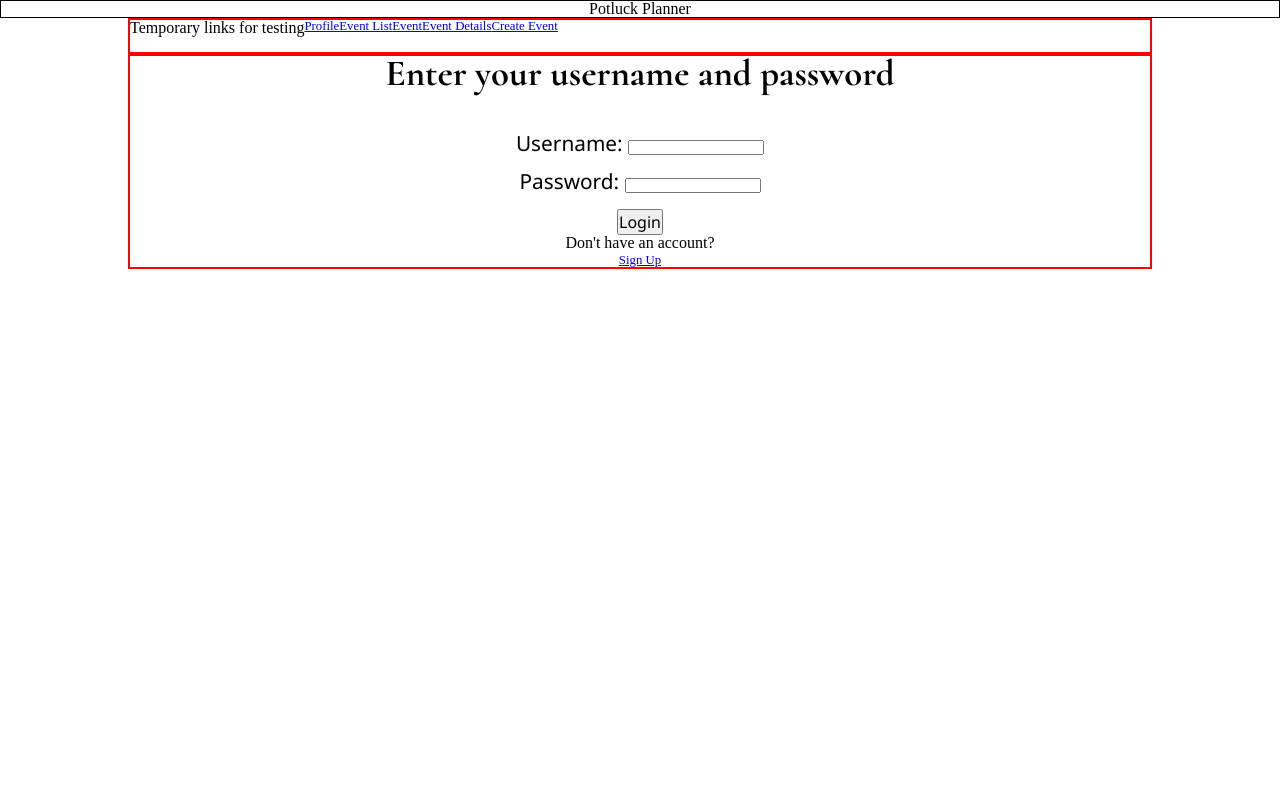
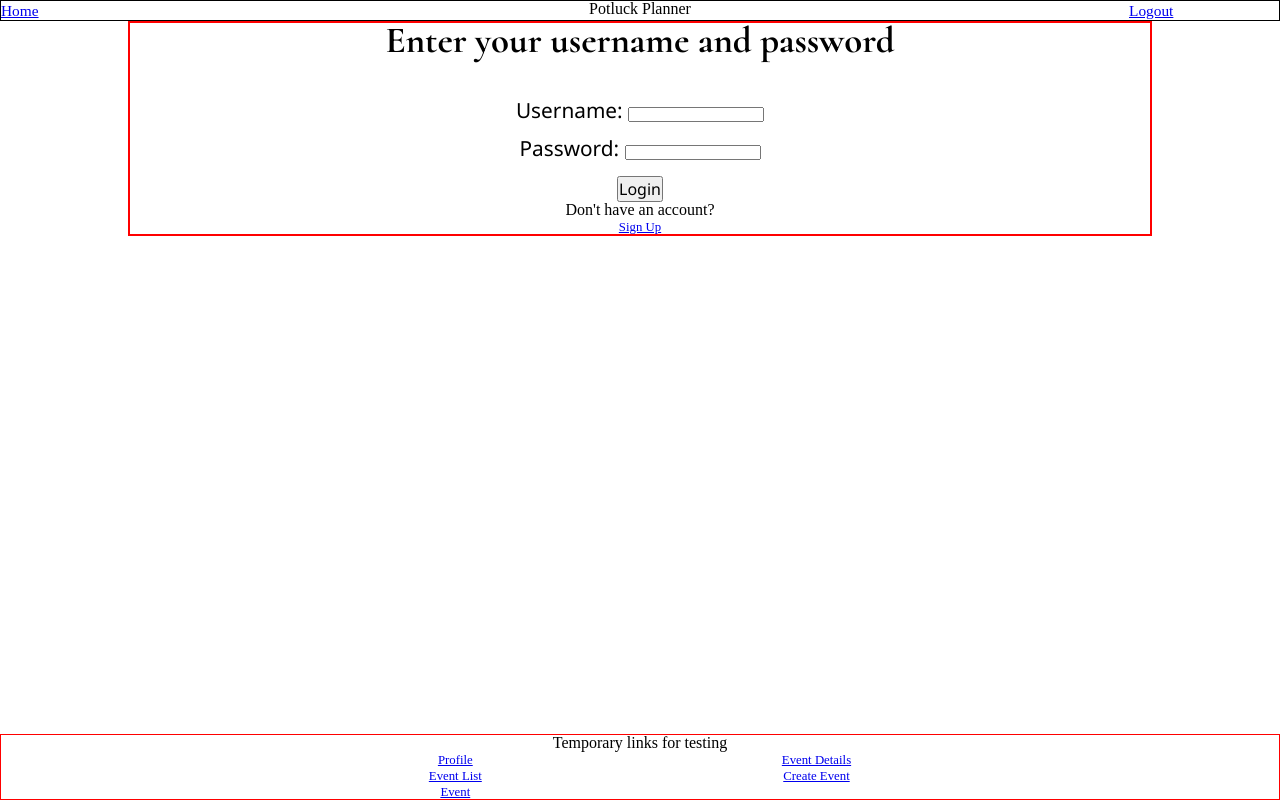
Before and after one commit to tinaxgao/frontend, a React (Create React App) app: page /login in a window 1280 px wide. Built offline with nearby package versions, Linux system fonts and the light colour scheme.

Commit message:
Updated axios calls in create and login files, updated app.js and app.css to move temp links to the footer

```diff
--- a/src/App.css
+++ b/src/App.css
@@ -62,7 +62,7 @@ table {
   margin: 0;  /* May already be in the reset */
 }
 
-/* ===== HEADER - NAV ===== */
+/* ===== HEADER - NAV - FOOTER ===== */
 header {
   margin: auto;
   border: 1px black solid;
@@ -98,9 +98,15 @@ header {
 .temp-container {
   width: 80%;
   display: flex;
-  /* text-align: center; */
+  justify-content: space-evenly;
   margin: auto;
-  border: 2px solid red
+}
+footer {
+  position: fixed;
+  padding: 10px 10px 0px 10px;
+  bottom: 0;
+  width: 100%;
+  border: 1px solid red
 }
 
 /* =============== */
--- a/src/App.js
+++ b/src/App.js
@@ -25,28 +25,16 @@ function App() {
       <header>
         <nav className="nav-container">
           <div className="nav-left">
-            {/* <Link to="/Home">Home</Link><br/> */}
+            <Link to="/Home">Home</Link><br/>
           </div>
           <div className="nav-center">
             <h1>Potluck Planner</h1>
           </div>
           <div className="nav-right">
-            { isLoggedIn && <Link to="/logout">Logout</Link>}
+            <Link to="/logout">Logout</Link> {/* REMOVED TERNARY; NOT WORKING */}
           </div>
         </nav>
       </header>
-
-      {/* TEMPORARY LINKS FOR TESTING */}
-      <div className='temp-container'>
-        <p>Temporary links for testing</p>
-        <Link to="/profile">Profile</Link><br/>
-        <Link to="/event-list">Event List</Link><br/>
-        <Link to="/event">Event</Link><br/>
-        <br/>
-        <Link to="/event-details">Event Details</Link><br/>
-        <Link to="/create-event">Create Event</Link><br/>
-      </div>
-      {/* ^^^ TEMPORARY LINKS FOR TESTING ^^^ */}
 
       <div className="body-container">
         <Routes>
@@ -65,6 +53,23 @@ function App() {
         </Routes>
       </div>
 
+      <footer>
+        {/* TEMPORARY LINKS FOR TESTING */}
+        <p>Temporary links for testing</p>
+        <div className='temp-container'>
+          <div>
+            <Link to="/profile">Profile</Link><br/>
+            <Link to="/event-list">Event List</Link><br/>
+            <Link to="/event">Event</Link><br/>
+          </div>
+          <div>
+            <Link to="/event-details">Event Details</Link><br/>
+            <Link to="/create-event">Create Event</Link><br/>
+          </div>
+        </div>
+        {/* ^^^ TEMPORARY LINKS FOR TESTING ^^^ */}
+      </footer>
+
     </BrowserRouter>
   );
 }
--- a/src/components/CreateEvent.js
+++ b/src/components/CreateEvent.js
@@ -1,12 +1,13 @@
 import React, {useState} from "react";
 import { useNavigate } from "react-router";
 import axiosWithAuth from "../utils/axiosWithAuth";
+import axios from 'axios'; // <<<<< FOR TESTING - REMOVE WHEN DONE
 
 const initialEvent = {
-    title:"",
-    date:"",
-    location:"",
-    description:"",
+    event_title:"",
+    event_location:"",
+    event_description:"",
+    event_date:"",
 }
 
 const CreateEvent = () => {
@@ -22,13 +23,15 @@ const CreateEvent = () => {
 
     const handleSubmit = (e) => {
         e.preventDefault();
-        axiosWithAuth().post('/create', event)
+        // axiosWithAuth().post('/events', event)
+        axios.post('https://lambdapotluck.herokuapp.com/api/events', event)
             .then(response => {
                 console.log('CreateEvent.js: ', response);
                 navigate('/profile');
             })
             .catch(error => {
                 console.log('CreateEvent.js: ', error)
+                console.log(event)
             })
     }
 
@@ -41,8 +44,8 @@ const CreateEvent = () => {
               <label>Title:
                     <input
                         type="text"
-                        name="title"
-                        value={event.title}
+                        name="event_title"
+                        value={event.event_title}
                         onChange={handleChange}
                         placeholder="Enter Title Here"
                     />
@@ -51,8 +54,8 @@ const CreateEvent = () => {
               <label>Date:
                     <input
                         type="date"
-                        name="date"
-                        value={event.date}
+                        name="event_date"
+                        value={event.event_date}
                         onChange={handleChange}
                         placeholder="Enter Date Here"
                     />
@@ -61,8 +64,8 @@ const CreateEvent = () => {
               <label>Location:
                     <input
                         type="text"
-                        name="location"
-                        value={event.location}
+                        name="event_location"
+                        value={event.event_location}
                         onChange={handleChange}
                         placeholder="Enter Location"
                     />
@@ -71,8 +74,8 @@ const CreateEvent = () => {
               <label>Description:
                     <input
                         type="text"
-                        name="description"
-                        value={event.description}
+                        name="event_description"
+                        value={event.event_description}
                         onChange={handleChange}
                         placeholder="Enter Description Here"
                     />
--- a/src/components/Login.js
+++ b/src/components/Login.js
@@ -23,8 +23,9 @@ function Login (props) {
         e.preventDefault();
         axios.post('https://lambdapotluck.herokuapp.com/api/auth/login', credentials)
             .then( response => {
+                console.log('Login: ', response.data) // <<<<<<<<<<<<< CONSOLE LOG
                 localStorage.setItem('token', response.data.token);
-                localStorage.setItem('username', credentials.username); // Simply work around instead of using state in app.js or redux
+                localStorage.setItem('username', credentials.username); // Work around instead of using state in app.js or redux
                 props.setIsLoggedIn(true); // From App.JS to show the Logout link in the header
                 setLoginFailed(false);
                 navigate('/profile');
--- a/src/components/Profile.js
+++ b/src/components/Profile.js
@@ -2,14 +2,13 @@ import React, {useState, useEffect} from 'react';
 import EventList from './EventList';
 import { useNavigate } from 'react-router-dom';
 import axiosWithAuth from '../utils/axiosWithAuth';
-import axios from 'axios'; // FOR TESTING ONLY - REMOVE WHEN DONE
+import axios from 'axios'; // <<<<< FOR TESTING - REMOVE WHEN DONE
 
 import './Profile.css';
 
 
-const Profile = (props) => {
+const Profile = () => {
 
-    const name = 'Sean'; // TEMP - Replace w. props.firstName here and in JSX
     const [ eventList, setEventList ] = useState([])
     const navigate = useNavigate();
 
@@ -26,8 +25,8 @@ const Profile = (props) => {
         // axiosWithAuth().get(`/events`)
         axios.get(`https://lambdapotluck.herokuapp.com/api/events/`)
             .then( response => {
-                // console.log('Profile.js: ', response)
-                setEventList(response.data)
+                console.log('Profile - Response: ', response); // <<<<<<< CONSOLE LOG
+                setEventList(response.data);
             })
             .catch(error => {
                 console.log('Profile.js: ', error)
@@ -36,12 +35,12 @@ const Profile = (props) => {
 
     }, []);
 
-    console.log('Profile-eventList: ', eventList); // FOR TESTING ONLY - REMOVE WHEN DONE
+    // console.log('Profile-eventList: ', eventList); // <<<<<< CONSOLE LOG
 
     return (
         <div className="container">
             <div className="profile-header">
-                <h4>{name}'s Potluck Events!</h4>
+                <h4>Your Potluck Events!</h4>
                 <button className="btn-secondary" onClick={handleCreate}>+ Create a Potluck</button>
             </div>
             <div className="event-list">
```
